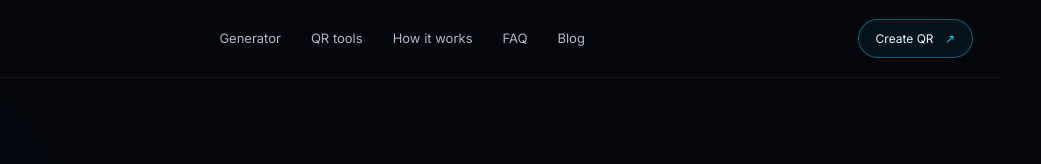
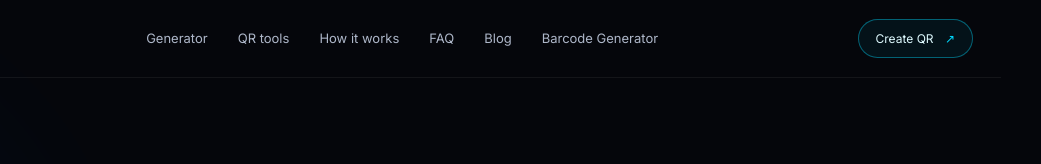
Before and after one commit to Hamzabutt321/QRHub, a plain HTML site: page index.html in a window 1280 px wide. Shown: the top 164 px of the page, 239-1280 px from the left. Drawn offline with Linux system fonts and the light colour scheme.

Commit message:
Update index.html

```diff
--- a/index.html
+++ b/index.html
@@ -31,7 +31,7 @@
   <header class="site-header" id="top">
     <a class="brand" href="#top" aria-label="QRHub home"><span class="brand-mark">⌗</span><span>QR<span>Hub</span></span></a>
     <nav>
-      <a href="#generator">Generator</a><a href="#tools">QR tools</a><a href="#how">How it works</a><a href="#faq">FAQ</a><a href="/blog/how-to-create-a-qr-code/">Blog</a>
+      <a href="#generator">Generator</a><a href="#tools">QR tools</a><a href="#how">How it works</a><a href="#faq">FAQ</a><a href="/blog/how-to-create-a-qr-code/">Blog</a><a href="/barcode/">Barcode Generator</a>
     </nav>
     <a class="header-cta" href="#generator">Create QR <span>↗</span></a>
     <button class="menu-toggle" aria-label="Toggle menu">☰</button>
```
